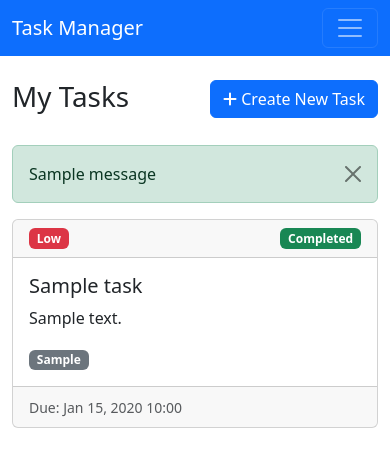
After one commit to ramya-hf/personal-task-manager, a Django app: page /tasks/ in a window 390 px wide. The commit adds this page. Shown: the top 467 px of the page. Run offline with Django 4.2, Linux system fonts and the light colour scheme; a user stored in the database is signed in; tables that the repository leaves empty hold one stand-in row (values such as "Sample post"); one stand-in notice (Sample message) is shown.

Commit message:
feat: Implement task creation functionality
- Created TaskForm with proper validation and widgets
- Added task creation and list views with authentication
- Created templates for task form and list views
- Added Bootstrap and Font Awesome for styling
- Implemented responsive design for better UX
- Added proper form validation and error handling
- Integrated with Django messages framework
- Updated base template with proper navigation

Closes #4

```diff
--- a/task_manager/urls.py
+++ b/task_manager/urls.py
@@ -16,8 +16,14 @@ Including another URLconf
 """
 from django.contrib import admin
 from django.urls import path, include
+from django.shortcuts import redirect
+
+def redirect_to_tasks(request):
+    return redirect('tasks:task_list')
 
 urlpatterns = [
+    path('', redirect_to_tasks, name='home'),
     path('admin/', admin.site.urls),
     path('accounts/', include('accounts.urls', namespace='accounts')),
+    path('tasks/', include('tasks.urls', namespace='tasks')),
 ]
--- /dev/null
+++ b/tasks/urls.py
@@ -0,0 +1,9 @@
+from django.urls import path
+from . import views
+
+app_name = 'tasks'
+
+urlpatterns = [
+    path('create/', views.task_create, name='task_create'),
+    path('', views.task_list, name='task_list'),
+]
--- a/tasks/views.py
+++ b/tasks/views.py
@@ -1,3 +1,29 @@
-from django.shortcuts import render
+from django.shortcuts import render, redirect
+from django.contrib.auth.decorators import login_required
+from django.contrib import messages
+from .forms import TaskForm
+from .models import Task
 
-# Create your views here.
+@login_required
+def task_create(request):
+    if request.method == 'POST':
+        form = TaskForm(request.POST)
+        if form.is_valid():
+            task = form.save(commit=False)
+            task.user = request.user
+            task.save()
+            messages.success(request, 'Task created successfully!')
+            return redirect('tasks:task_list')
+    else:
+        form = TaskForm()
+
+    return render(request, 'tasks/task_form.html', {
+        'form': form,
+        'title': 'Create Task',
+        'submit_text': 'Create'
+    })
+
+@login_required
+def task_list(request):
+    tasks = Task.objects.filter(user=request.user).order_by('-created_date')
+    return render(request, 'tasks/task_list.html', {'tasks': tasks})
--- a/templates/base.html
+++ b/templates/base.html
@@ -2,19 +2,57 @@
 <html lang="en">
 <head>
     <meta charset="UTF-8">
+    <meta name="viewport" content="width=device-width, initial-scale=1.0">
     <title>Personal Task Manager</title>
+    <!-- Bootstrap CSS -->
+    <link href="https://cdn.jsdelivr.net/npm/bootstrap@5.3.0/dist/css/bootstrap.min.css" rel="stylesheet">
+    <!-- Font Awesome -->
+    <link href="https://cdnjs.cloudflare.com/ajax/libs/font-awesome/6.0.0/css/all.min.css" rel="stylesheet">
 </head>
 <body>
-    <nav>
-        <a href="/">Home</a>
-        {% if user.is_authenticated %}
-            <a href="/accounts/logout/">Logout</a>
-        {% else %}
-            <a href="/accounts/login/">Login</a>
-            <a href="/accounts/register/">Register</a>
-        {% endif %}
+    <nav class="navbar navbar-expand-lg navbar-dark bg-primary">
+        <div class="container">
+            <a class="navbar-brand" href="{% url 'home' %}">Task Manager</a>
+            <button class="navbar-toggler" type="button" data-bs-toggle="collapse" data-bs-target="#navbarNav">
+                <span class="navbar-toggler-icon"></span>
+            </button>
+            <div class="collapse navbar-collapse" id="navbarNav">
+                <ul class="navbar-nav me-auto">
+                    {% if user.is_authenticated %}
+                        <li class="nav-item">
+                            <a class="nav-link" href="{% url 'tasks:task_list' %}">My Tasks</a>
+                        </li>
+                        <li class="nav-item">
+                            <a class="nav-link" href="{% url 'tasks:task_create' %}">Create Task</a>
+                        </li>
+                    {% endif %}
+                </ul>
+                <ul class="navbar-nav">
+                    {% if user.is_authenticated %}
+                        <li class="nav-item">
+                            <span class="nav-link">Welcome, {{ user.username }}</span>
+                        </li>
+                        <li class="nav-item">
+                            <a class="nav-link" href="{% url 'accounts:logout' %}">Logout</a>
+                        </li>
+                    {% else %}
+                        <li class="nav-item">
+                            <a class="nav-link" href="{% url 'accounts:login' %}">Login</a>
+                        </li>
+                        <li class="nav-item">
+                            <a class="nav-link" href="{% url 'accounts:register' %}">Register</a>
+                        </li>
+                    {% endif %}
+                </ul>
+            </div>
+        </div>
     </nav>
-    <hr>
-    {% block content %}{% endblock %}
+
+    <main>
+        {% block content %}{% endblock %}
+    </main>
+
+    <!-- Bootstrap Bundle with Popper -->
+    <script src="https://cdn.jsdelivr.net/npm/bootstrap@5.3.0/dist/js/bootstrap.bundle.min.js"></script>
 </body>
 </html>
--- /dev/null
+++ b/templates/tasks/task_list.html
@@ -0,0 +1,63 @@
+{% extends 'base.html' %}
+{% load static %}
+
+{% block content %}
+<div class="container mt-4">
+    <div class="row mb-4">
+        <div class="col">
+            <h1>My Tasks</h1>
+        </div>
+        <div class="col-auto">
+            <a href="{% url 'tasks:task_create' %}" class="btn btn-primary">
+                <i class="fas fa-plus"></i> Create New Task
+            </a>
+        </div>
+    </div>
+
+    {% if messages %}
+        {% for message in messages %}
+            <div class="alert alert-{{ message.tags }} alert-dismissible fade show" role="alert">
+                {{ message }}
+                <button type="button" class="btn-close" data-bs-dismiss="alert" aria-label="Close"></button>
+            </div>
+        {% endfor %}
+    {% endif %}
+
+    {% if tasks %}
+        <div class="row">
+            {% for task in tasks %}
+                <div class="col-md-6 col-lg-4 mb-4">
+                    <div class="card h-100 {% if task.is_past_due and not task.completed %}border-danger{% endif %}">
+                        <div class="card-header d-flex justify-content-between align-items-center">
+                            <span class="badge bg-{{ task.priority|yesno:'danger,warning,info' }}">
+                                {{ task.get_priority_display }}
+                            </span>
+                            {% if task.completed %}
+                                <span class="badge bg-success">Completed</span>
+                            {% endif %}
+                        </div>
+                        <div class="card-body">
+                            <h5 class="card-title">{{ task.title }}</h5>
+                            <p class="card-text">{{ task.description|truncatewords:30 }}</p>
+                            {% if task.category %}
+                                <span class="badge bg-secondary">{{ task.category }}</span>
+                            {% endif %}
+                        </div>
+                        <div class="card-footer text-muted">
+                            {% if task.due_date %}
+                                <small>Due: {{ task.due_date|date:"M d, Y H:i" }}</small>
+                            {% else %}
+                                <small>No due date</small>
+                            {% endif %}
+                        </div>
+                    </div>
+                </div>
+            {% endfor %}
+        </div>
+    {% else %}
+        <div class="alert alert-info">
+            No tasks yet. <a href="{% url 'tasks:task_create' %}" class="alert-link">Create your first task</a>!
+        </div>
+    {% endif %}
+</div>
+{% endblock %}
```
Also changed, not shown: tasks/forms.py (added, +41 -0 lines), templates/tasks/task_form.html (added, +51 -0 lines).
